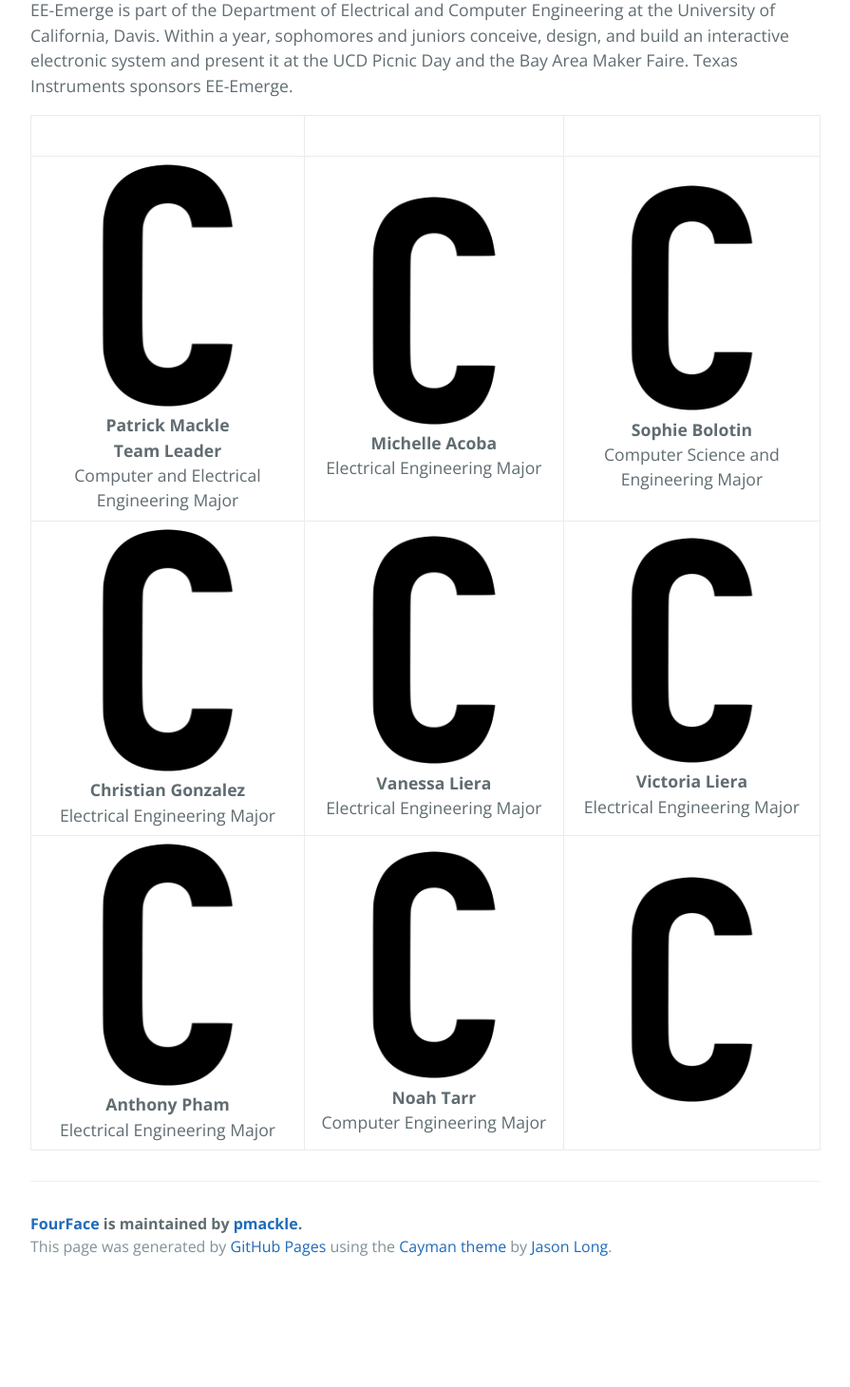
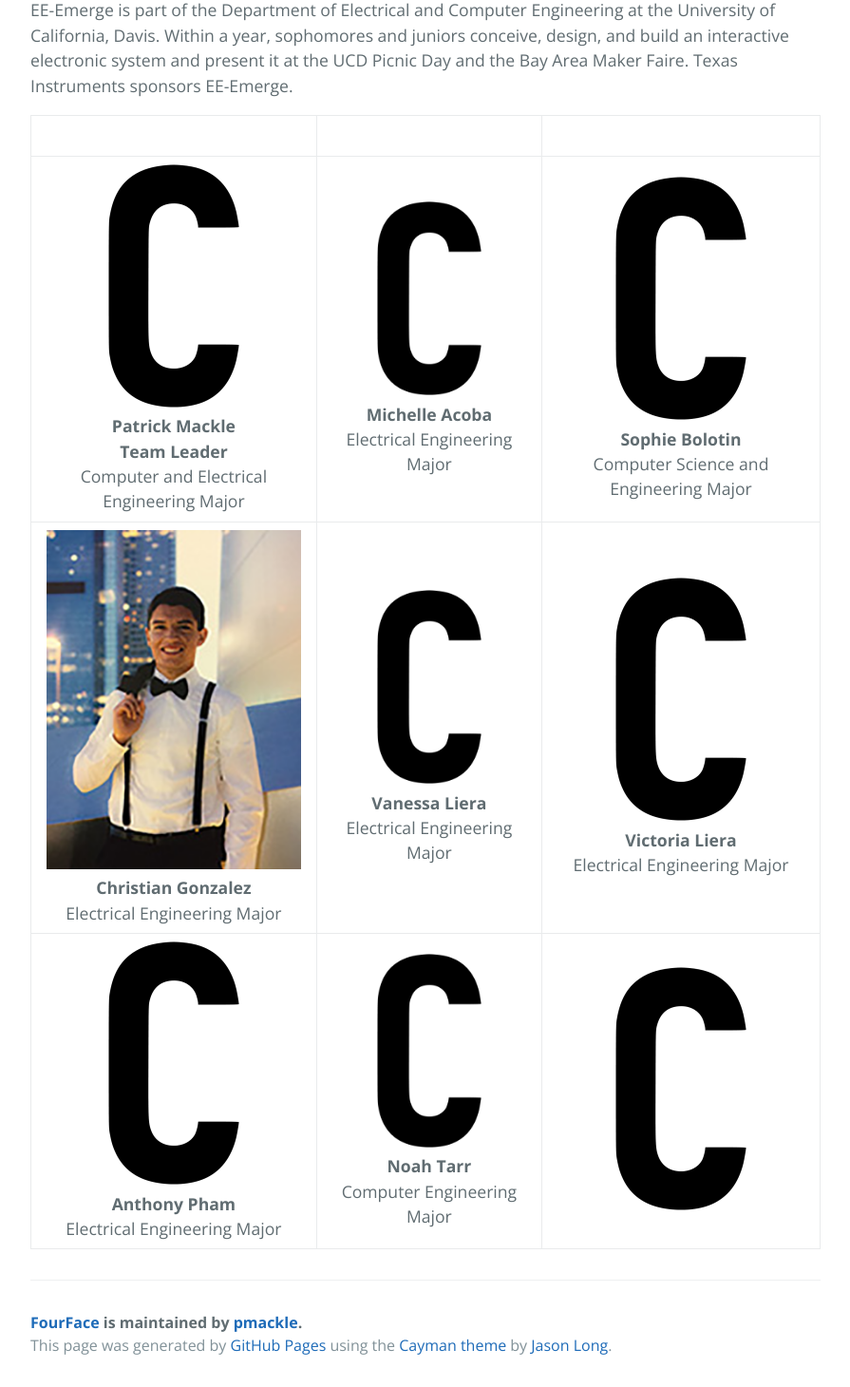
Before and after one commit to pmackle/EE-Emerge-2020-FourFace, a Jekyll site: the page built from docs/Team.md, in a window 1280 px wide. Shown: the part 840-2300 px from the top of the page at 95% size, without its empty margins (192-1087 px from the left). Built offline with Jekyll 4.4.1, drawn with Linux system fonts in a browser that asks for light colours; before the commit the page ends 2196 px from its top, so only the background shows below that.

Commit message:
Update Team.md

```diff
--- a/docs/Team.md
+++ b/docs/Team.md
@@ -16,6 +16,6 @@ filename: Team
 
 | | | |
 |:-------------------------:|:-------------------------:|:-------------------------:|
-|![Test!](https://github.com/pmackle/EE-Emerge-2020-FourFace/blob/master/docs/Images/C.png?raw=true) **Patrick Mackle** <br/> **Team Leader** <br/> Computer and Electrical Engineering Major |  ![Test!](https://github.com/pmackle/EE-Emerge-2020-FourFace/blob/master/docs/Images/C.png?raw=true)**Michelle Acoba** <br/> Electrical Engineering Major|![Test!](https://github.com/pmackle/EE-Emerge-2020-FourFace/blob/master/docs/Images/C.png?raw=true)**Sophie Bolotin** <br/> Computer Science and Engineering Major|
-|![Test!](https://github.com/pmackle/EE-Emerge-2020-FourFace/blob/master/docs/Images/C.png?raw=true)**Christian Gonzalez** <br/> Electrical Engineering Major |  ![Test!](https://github.com/pmackle/EE-Emerge-2020-FourFace/blob/master/docs/Images/C.png?raw=true)**Vanessa Liera** <br/> Electrical Engineering Major|![Test!](https://github.com/pmackle/EE-Emerge-2020-FourFace/blob/master/docs/Images/C.png?raw=true)**Victoria Liera** <br/> Electrical Engineering Major|
-|![Test!](https://github.com/pmackle/EE-Emerge-2020-FourFace/blob/master/docs/Images/C.png?raw=true) **Anthony Pham** <br/> Electrical Engineering Major |  ![Test!](https://github.com/pmackle/EE-Emerge-2020-FourFace/blob/master/docs/Images/C.png?raw=true)**Noah Tarr** <br/> Computer Engineering Major|![Test!](https://github.com/pmackle/EE-Emerge-2020-FourFace/blob/master/docs/Images/C.png?raw=true)|
+|![Test!](https://github.com/pmackle/EE-Emerge-2020-FourFace/blob/master/docs/Images/C.png?raw=true)<br/> **Patrick Mackle** <br/> **Team Leader** <br/> Computer and Electrical Engineering Major |  ![Test!](https://github.com/pmackle/EE-Emerge-2020-FourFace/blob/master/docs/Images/C.png?raw=true)<br/>**Michelle Acoba** <br/> Electrical Engineering Major|![Test!](https://github.com/pmackle/EE-Emerge-2020-FourFace/blob/master/docs/Images/C.png?raw=true)<br/>**Sophie Bolotin** <br/> Computer Science and Engineering Major|
+|![Test!](https://github.com/pmackle/EE-Emerge-2020-FourFace/blob/master/Documentation/Photos/christian.png?raw=true)<br/>**Christian Gonzalez** <br/> Electrical Engineering Major |  ![Test!](https://github.com/pmackle/EE-Emerge-2020-FourFace/blob/master/docs/Images/C.png?raw=true)<br/>**Vanessa Liera** <br/> Electrical Engineering Major|![Test!](https://github.com/pmackle/EE-Emerge-2020-FourFace/blob/master/docs/Images/C.png?raw=true)<br/>**Victoria Liera** <br/> Electrical Engineering Major|
+|![Test!](https://github.com/pmackle/EE-Emerge-2020-FourFace/blob/master/docs/Images/C.png?raw=true)<br/> **Anthony Pham** <br/> Electrical Engineering Major |  ![Test!](https://github.com/pmackle/EE-Emerge-2020-FourFace/blob/master/docs/Images/C.png?raw=true)<br/>**Noah Tarr** <br/> Computer Engineering Major|![Test!](https://github.com/pmackle/EE-Emerge-2020-FourFace/blob/master/docs/Images/C.png?raw=true)|
```
